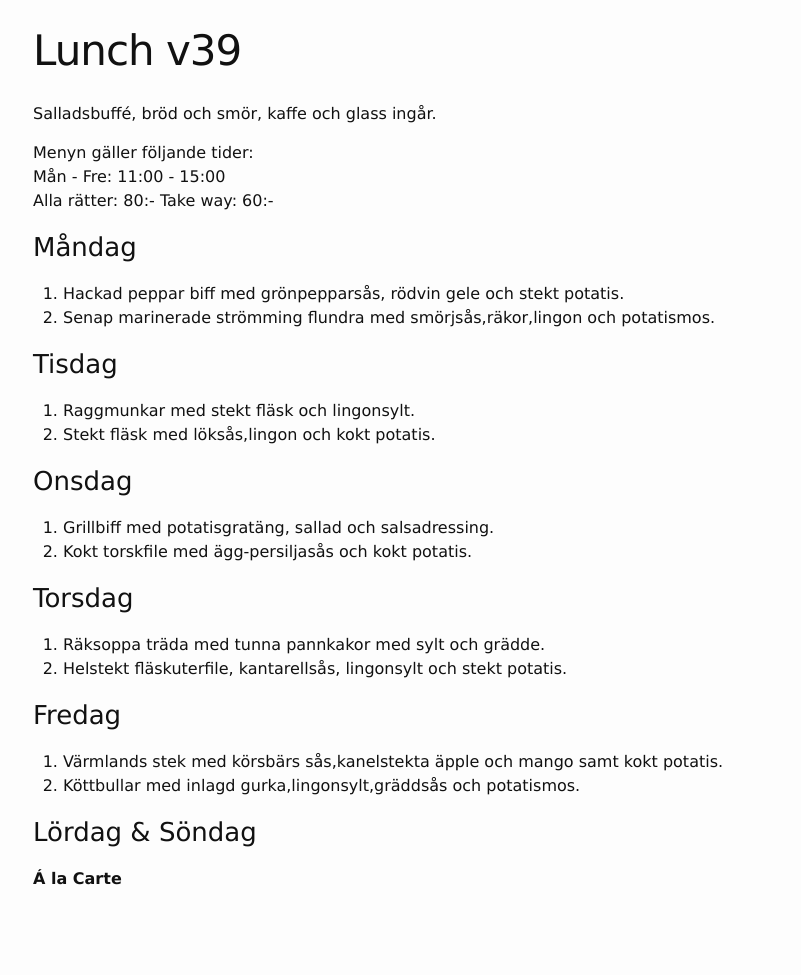
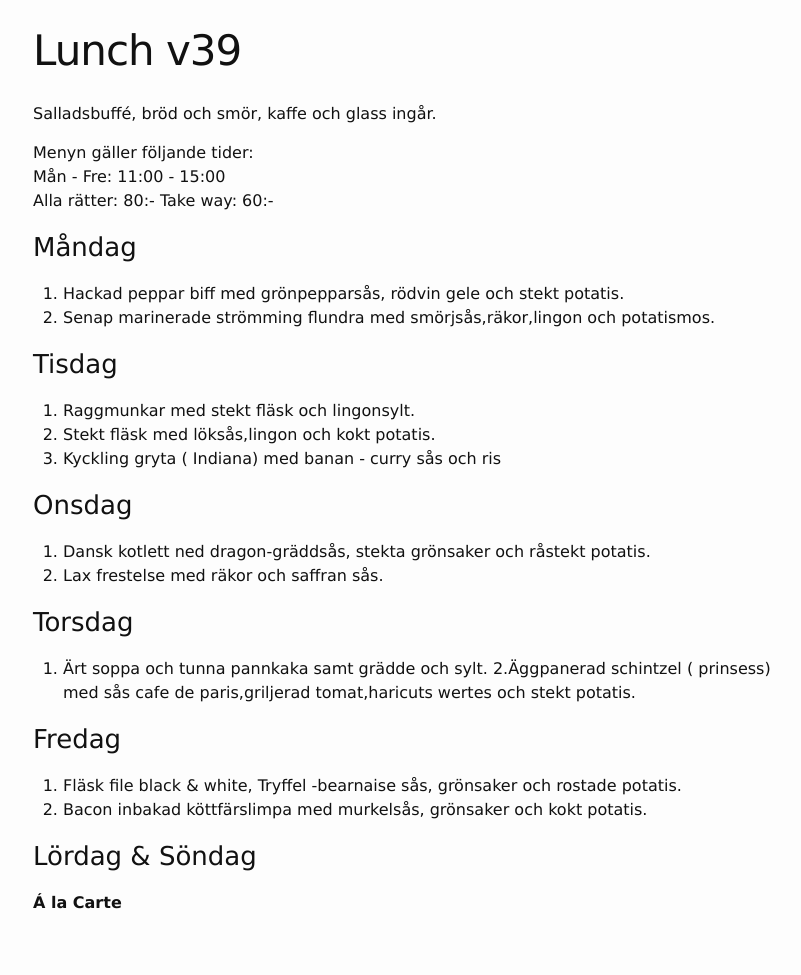
Before and after one commit to FarInn62/farinn62.github.io, a Jekyll site: the page built from lunch.md, in a window 1280 px wide. Shown: the whole page, without its empty margins (237-1038 px from the left). Built offline with Jekyll 4.4.1, drawn with Linux system fonts in a browser that asks for light colours; before the commit the page ends 951 px from its top, so only the background shows below that.

Commit message:
Update lunch.md

```diff
--- a/lunch.md
+++ b/lunch.md
@@ -21,22 +21,23 @@ Alla rätter: 80:- Take way: 60:-
 
 1. Raggmunkar med stekt fläsk och lingonsylt.
 2. Stekt fläsk med löksås,lingon och kokt potatis.
+3. Kyckling gryta ( Indiana) med banan - curry sås och ris
 
 ### Onsdag
 
-1. Grillbiff med potatisgratäng, sallad och salsadressing.
-2. Kokt torskfile med ägg-persiljasås och kokt potatis.
+1. Dansk kotlett ned dragon-gräddsås, stekta grönsaker och råstekt potatis.
+2. Lax frestelse med räkor och saffran sås.
 
 ### Torsdag
 
-1. Räksoppa träda med tunna pannkakor med sylt och grädde.
-2. Helstekt fläskuterfile, kantarellsås, lingonsylt och stekt potatis.
+1. Ärt soppa och tunna pannkaka samt grädde och sylt.
+2.Äggpanerad schintzel ( prinsess) med sås cafe de paris,griljerad tomat,haricuts wertes och stekt potatis.
 
 
 ### Fredag
 
-1. Värmlands stek med körsbärs sås,kanelstekta äpple och mango samt kokt potatis.
-2. Köttbullar med inlagd gurka,lingonsylt,gräddsås och potatismos.
+1. Fläsk file black & white, Tryffel -bearnaise sås, grönsaker och rostade potatis.
+2. Bacon inbakad köttfärslimpa med murkelsås, grönsaker och kokt potatis.
 
 ### Lördag & Söndag
 
```
